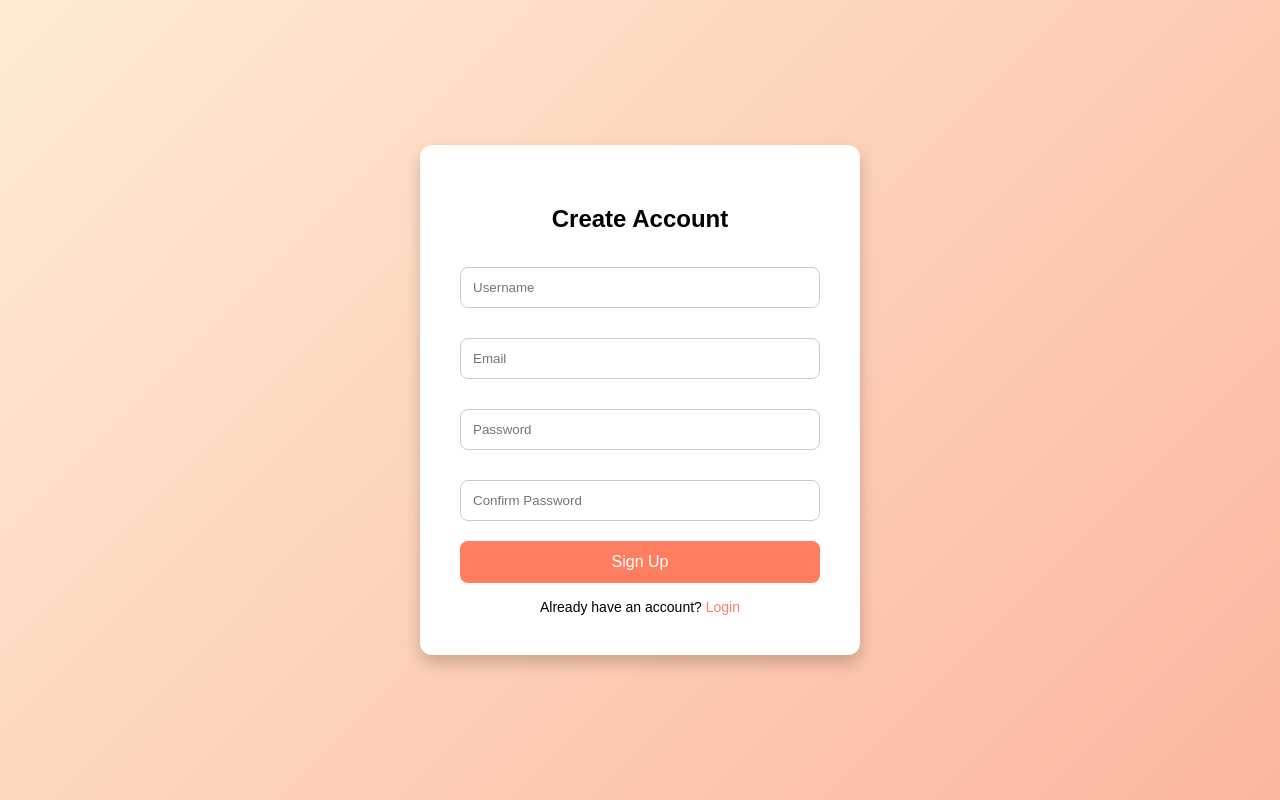
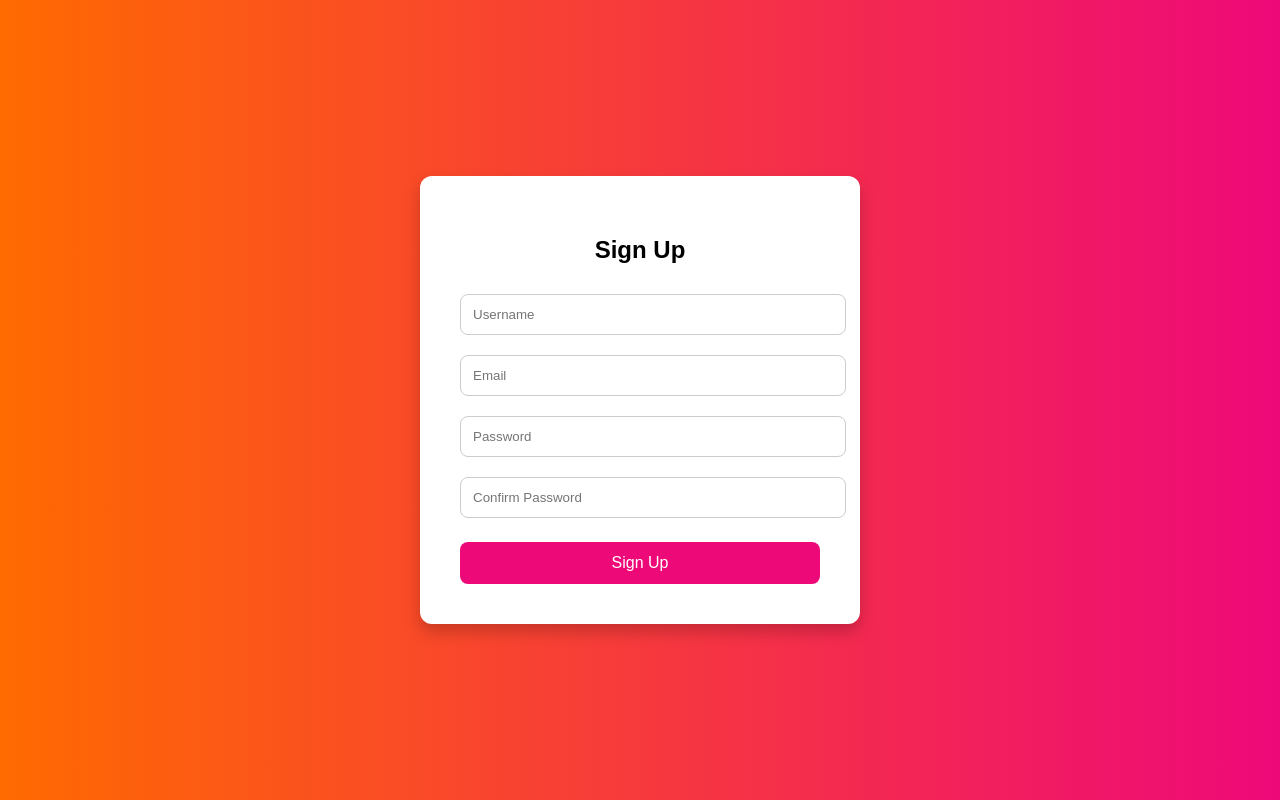
Before and after one commit to Hridya972/CampusKart-, a plain HTML site: page sign.html in a window 1280 px wide. Drawn offline with Linux system fonts and the light colour scheme.

Commit message:
Add files via upload

```diff
--- a/sign.html
+++ b/sign.html
@@ -3,11 +3,11 @@
 <head>
   <meta charset="UTF-8" />
   <meta name="viewport" content="width=device-width, initial-scale=1.0"/>
-  <title>Sign Up Page</title>
+  <title>Sign Up</title>
   <style>
     body {
+      background: linear-gradient(to right, #ff6a00, #ee0979);
       font-family: Arial, sans-serif;
-      background: linear-gradient(135deg, #ffecd2, #fcb69f);
       display: flex;
       justify-content: center;
       align-items: center;
@@ -15,7 +15,7 @@
       margin: 0;
     }
 
-    .signup-box {
+    .form-box {
       background: white;
       padding: 40px;
       border-radius: 12px;
@@ -24,68 +24,72 @@
       max-width: 360px;
     }
 
-    .signup-box h2 {
+    h2 {
       text-align: center;
-      margin-bottom: 24px;
+      margin-bottom: 20px;
     }
 
-    .signup-box input[type="text"],
-    .signup-box input[type="email"],
-    .signup-box input[type="password"] {
+    input {
       width: 100%;
       padding: 12px;
-      margin: 10px 0 20px 0;
+      margin: 10px 0;
       border: 1px solid #ccc;
       border-radius: 8px;
-      box-sizing: border-box;
     }
 
-    .signup-box button {
+    button {
       width: 100%;
       padding: 12px;
-      background-color: #ff7e5f;
+      background: #ee0979;
       color: white;
       border: none;
       border-radius: 8px;
+      font-size: 16px;
       cursor: pointer;
-      font-size: 16px;
     }
 
-    .signup-box button:hover {
-      background-color: #eb5e28;
+    button:hover {
+      background: #d10068;
     }
 
-    .signup-box .login-link {
+    .error {
+      color: red;
+      font-size: 14px;
       text-align: center;
-      margin-top: 16px;
-      font-size: 14px;
-    }
-
-    .signup-box .login-link a {
-      color: #ff7e5f;
-      text-decoration: none;
-    }
-
-    .signup-box .login-link a:hover {
-      text-decoration: underline;
     }
   </style>
 </head>
 <body>
 
-  <div class="signup-box">
-    <h2>Create Account</h2>
-    <form action="/signup" method="post">
-      <input type="text" name="username" placeholder="Username" required />
-      <input type="email" name="email" placeholder="Email" required />
-      <input type="password" name="password" placeholder="Password" required />
-      <input type="password" name="confirm_password" placeholder="Confirm Password" required />
-      <button type="submit">Sign Up</button>
-    </form>
-    <div class="login-link">
-      Already have an account? <a href="#">Login</a>
-    </div>
+  <div class="form-box">
+    <h2>Sign Up</h2>
+    <input type="text" id="signupUsername" placeholder="Username" />
+    <input type="email" id="signupEmail" placeholder="Email" />
+    <input type="password" id="signupPassword" placeholder="Password" />
+    <input type="password" id="signupConfirm" placeholder="Confirm Password" />
+    <p class="error" id="signupError"></p>
+    <button onclick="validateSignup()">Sign Up</button>
   </div>
+
+  <script>
+    function validateSignup() {
+      const username = document.getElementById("signupUsername").value.trim();
+      const email = document.getElementById("signupEmail").value.trim();
+      const password = document.getElementById("signupPassword").value.trim();
+      const confirm = document.getElementById("signupConfirm").value.trim();
+      const error = document.getElementById("signupError");
+
+      if (!username || !email || !password || !confirm) {
+        error.textContent = "Please fill in all fields.";
+      } else if (password !== confirm) {
+        error.textContent = "Passwords do not match.";
+      } else {
+        error.textContent = "";
+        alert("Sign Up successful! (demo)");
+        // You can redirect or call backend signup API here
+      }
+    }
+  </script>
 
 </body>
 </html>
```
Also changed, not shown: login.html (+36 -35 lines).
